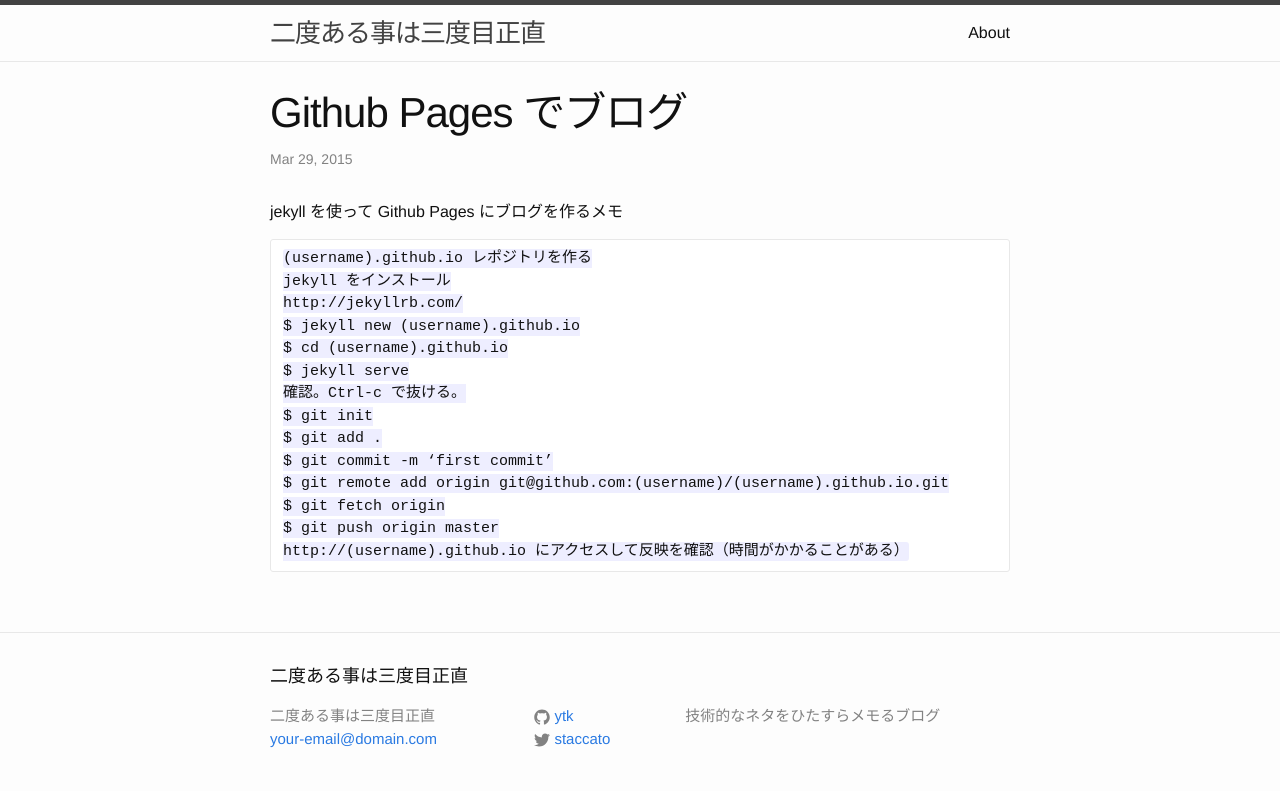
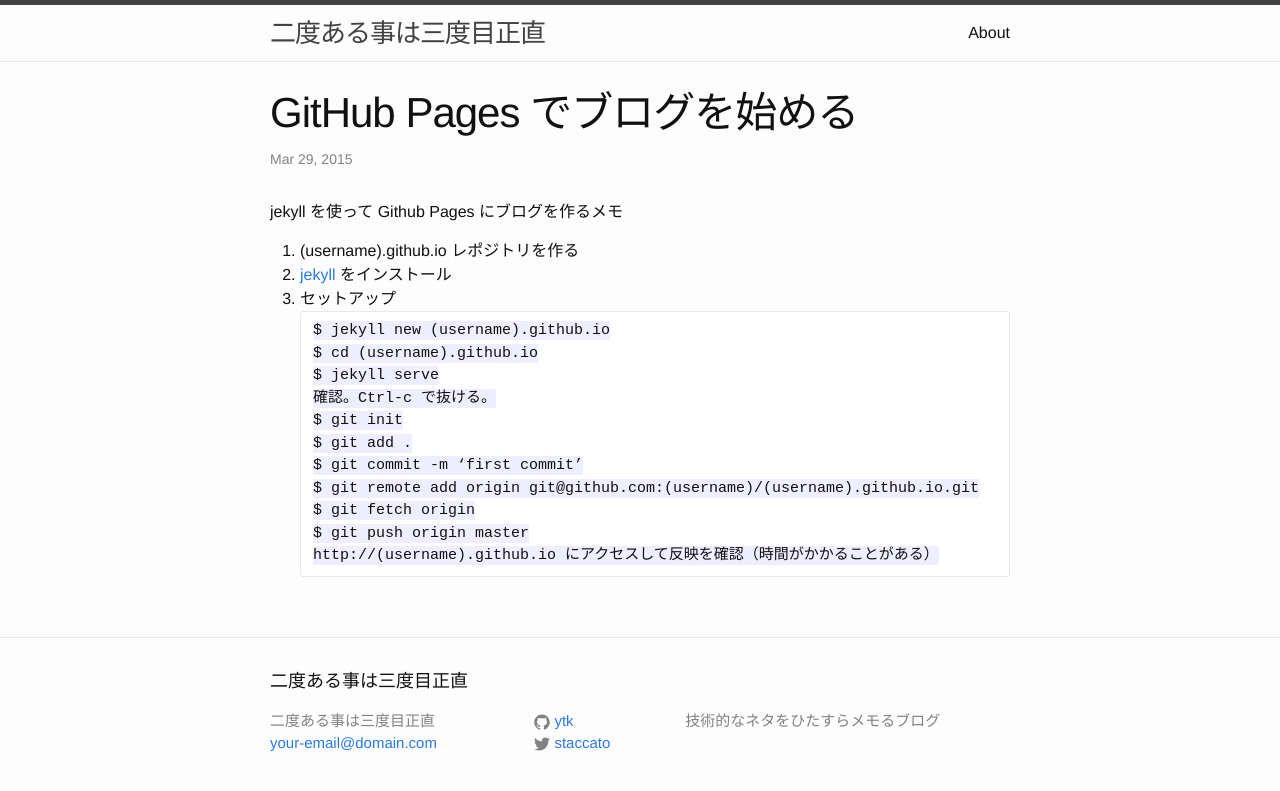
Before and after one commit to ytk/ytk.github.io, a Jekyll site: the page built from _posts/2015-03-29-github-pages-with-jekyll.md, in a window 1280 px wide. Shown: the top 791 px of the page. Built offline with Jekyll 4.4.1, drawn with Linux system fonts in a browser that asks for light colours.

Commit message:
update posts

````diff
--- a/_posts/2015-03-29-github-pages-with-jekyll.md
+++ b/_posts/2015-03-29-github-pages-with-jekyll.md
@@ -1,15 +1,15 @@
 ---
 layout: post
-title:  "Github Pages でブログ"
+title:  "GitHub Pages でブログを始める"
 date:   2015-03-29 07:31:56
 categories: jekyll github pages
 ---
 jekyll を使って Github Pages にブログを作るメモ
 
+1. (username).github.io レポジトリを作る
+1. [jekyll](http://jekyllrb.com/) をインストール
+1. セットアップ
 ```
-(username).github.io レポジトリを作る
-jekyll をインストール
-http://jekyllrb.com/
 $ jekyll new (username).github.io
 $ cd (username).github.io
 $ jekyll serve
````
Also changed, not shown: _posts/2015-03-29-welcome-to-jekyll.markdown (deleted, +0 -25 lines).
